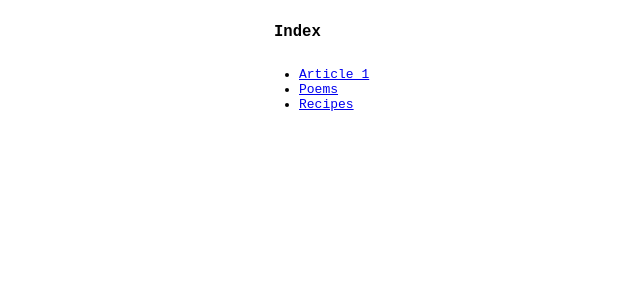
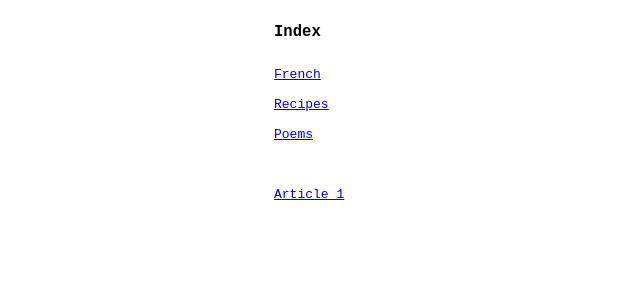
Before and after one commit to mkipling/p, a Jekyll site: the page built from index.md, in a window 1280 px wide. Shown: the top 300 px of the page, without its empty margins (54-694 px from the left). Built offline with Jekyll 4.4.1, drawn with Linux system fonts in a browser that asks for light colours.

Commit message:
Update index.md

```diff
--- a/index.md
+++ b/index.md
@@ -2,6 +2,8 @@
 title: "Index"
 ---
 
-- [Article 1](/article1)
-- [Poems](/p)
-- [Recipes](/r)
+[French](/fr)<br>
+[Recipes](/r)<br>
+[Poems](/p)<br>
+<br>
+[Article 1](/article1)
```
